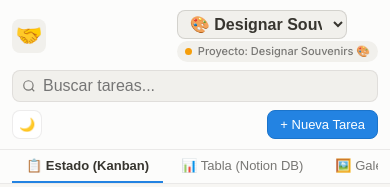
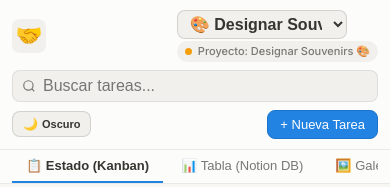
Before and after one commit to Papo92/Notion-Designar, a website: page public/index.html in a window 390 px wide. Shown: the top 187 px of the page. Drawn offline with Linux system fonts and the light colour scheme.

Commit message:
feat: boton de modo claro-oscuro optimizado y siempre visible en movil v4.3.0

```diff
--- a/public/css/styles.css
+++ b/public/css/styles.css
@@ -1290,6 +1290,21 @@ body {
     min-height: 80px;
   }
 
+  /* Dark Mode Toggle Button Styling on Mobile */
+  #dark-mode-toggle {
+    display: inline-flex;
+    align-items: center;
+    gap: 4px;
+    padding: 5px 10px;
+    border-radius: var(--radius-md);
+    background-color: var(--bg-subtle);
+    border: 1px solid var(--border-strong);
+    color: var(--text-main);
+    cursor: pointer;
+    font-size: 12px;
+    font-weight: 600;
+  }
+
   /* Toast Notification positioning on mobile */
   .undo-toast-container {
     bottom: 12px;
--- a/public/index.html
+++ b/public/index.html
@@ -15,7 +15,7 @@
     // bypass disk cache. Instead we redirect to a new URL with a unique
     // timestamp parameter — a URL Brave has never seen = always fresh.
     // ============================================================
-    var KANBAN_VERSION = '4.2.0';
+    var KANBAN_VERSION = '4.3.0';
     var storedVersion = sessionStorage.getItem('__kanban_v');
     var params = new URLSearchParams(window.location.search);
     var hasBust = params.has('_v');
@@ -49,7 +49,7 @@
   <link rel="preconnect" href="https://fonts.googleapis.com">
   <link rel="preconnect" href="https://fonts.gstatic.com" crossorigin>
   <link href="https://fonts.googleapis.com/css2?family=Inter:wght@400;500;600;700&display=swap" rel="stylesheet">
-  <link rel="stylesheet" href="css/styles.css?v=4.2.0">
+  <link rel="stylesheet" href="css/styles.css?v=4.3.0">
 </head>
 <body>
 
@@ -186,6 +186,6 @@
   </div>
 
   <!-- JavaScript Entrypoint -->
-  <script type="module" src="js/app.js?v=4.2.0"></script>
+  <script type="module" src="js/app.js?v=4.3.0"></script>
 </body>
 </html>
--- a/public/js/app.js
+++ b/public/js/app.js
@@ -188,24 +188,23 @@ class NotionKanbanApp {
     }
 
     if (this.darkModeBtnEl) {
+      const updateIcon = () => {
+        const isDark = document.body.classList.contains('dark-mode');
+        this.darkModeBtnEl.innerHTML = isDark ? '☀️ <span class="dark-mode-label" style="font-size:11px; font-weight:600;">Claro</span>' : '🌙 <span class="dark-mode-label" style="font-size:11px; font-weight:600;">Oscuro</span>';
+        this.darkModeBtnEl.title = isDark ? 'Cambiar a Modo Claro' : 'Cambiar a Modo Oscuro';
+      };
+
       this.darkModeBtnEl.addEventListener('click', () => {
         document.body.classList.toggle('dark-mode');
         const isDark = document.body.classList.contains('dark-mode');
         localStorage.setItem('notion_dark_mode', isDark ? 'true' : 'false');
+        updateIcon();
       });
-    }
 
-    if (this.resetCacheBtnEl) {
-      this.resetCacheBtnEl.addEventListener('click', () => {
-        if (confirm('¿Restablecer el tablero con las tarjetas oficiales de Notion?')) {
-          odooClient.resetDemo();
-          location.reload(true);
-        }
-      });
-    }
-
-    if (localStorage.getItem('notion_dark_mode') === 'true') {
-      document.body.classList.add('dark-mode');
+      if (localStorage.getItem('notion_dark_mode') === 'true') {
+        document.body.classList.add('dark-mode');
+      }
+      updateIcon();
     }
 
     if (this.odooConfigBtnEl) this.odooConfigBtnEl.addEventListener('click', () => this.openConfigModal());
```
